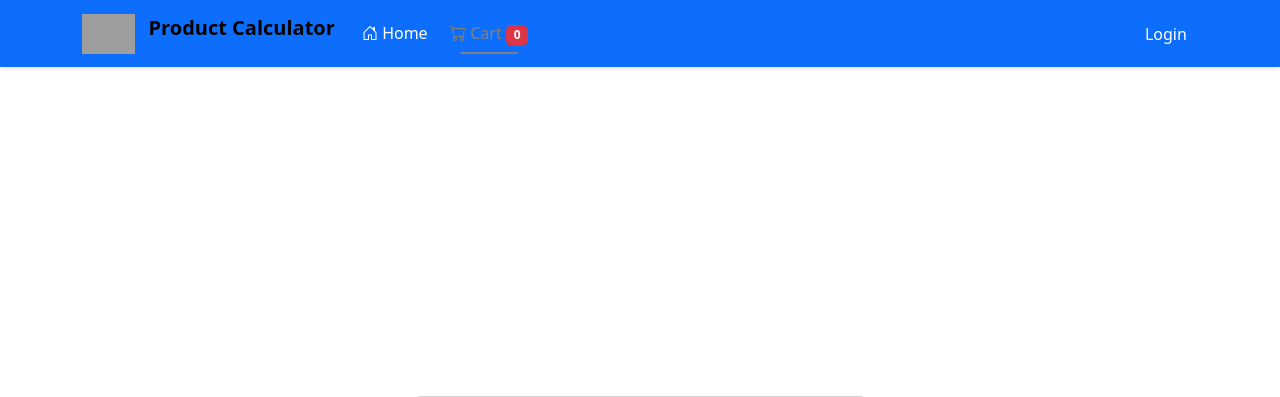
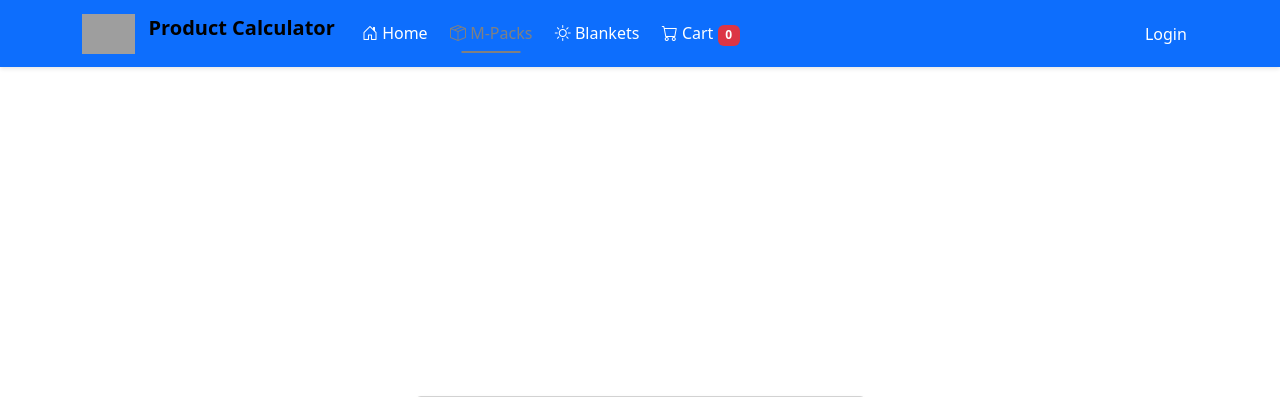
Before and after one commit to ADCY245/admin, a Flask app: page /auth/forgot-password in a window 1280 px wide. Shown: the top 397 px of the page. Run offline with Flask 3, Linux system fonts and the light colour scheme; some libraries are stand-ins or nearby versions; grey boxes are pictures that could not be loaded.

Commit message:
fix: update navigation links to use correct blueprint prefixes

```diff
--- a/templates/base.html
+++ b/templates/base.html
@@ -209,20 +209,18 @@
                         });
                     </script>
                     {% endif %}
-                    <!-- Commenting out unimplemented navigation items
                     <li class="nav-item">
-                        <a class="nav-link disabled" href="#" title="Coming soon">
+                        <a class="nav-link" id="mpacksLink" href="{{ url_for('mpacks') }}" data-route="{{ url_for('mpacks') }}">
                             <i class="bi bi-box-seam"></i> M-Packs
                         </a>
                     </li>
                     <li class="nav-item">
-                        <a class="nav-link disabled" href="#" title="Coming soon">
+                        <a class="nav-link" id="blanketsLink" href="{{ url_for('blankets') }}" data-route="{{ url_for('blankets') }}">
                             <i class="bi bi-brightness-high"></i> Blankets
                         </a>
                     </li>
-                    -->
                     <li class="nav-item">
-                        <a class="nav-link" id="cartLink" href="{{ url_for('cart') }}" data-route="{{ url_for('cart') }}">
+                        <a class="nav-link" id="cartLink" href="{{ url_for('main.cart') }}" data-route="{{ url_for('main.cart') }}">
                             <i class="bi bi-cart"></i> Cart <span id="cartCount" class="badge bg-danger">0</span>
                         </a>
                     </li>
@@ -236,7 +234,7 @@
                             <span class="d-none d-md-inline">{{ current_user.username }}</span>
                         </a>
                         <ul class="dropdown-menu dropdown-menu-end" aria-labelledby="userDropdown">
-                            <li><a class="dropdown-item" href="{{ url_for('api_profile_update') }}"><i class="bi bi-person me-2"></i>My Profile</a></li>
+                            <li><a class="dropdown-item" href="{{ url_for('api.api_profile_update') }}"><i class="bi bi-person me-2"></i>My Profile</a></li>
                             <li><hr class="dropdown-divider m-0"></li>
                             <li>
                                 <form id="logout-form" class="d-inline">
```
